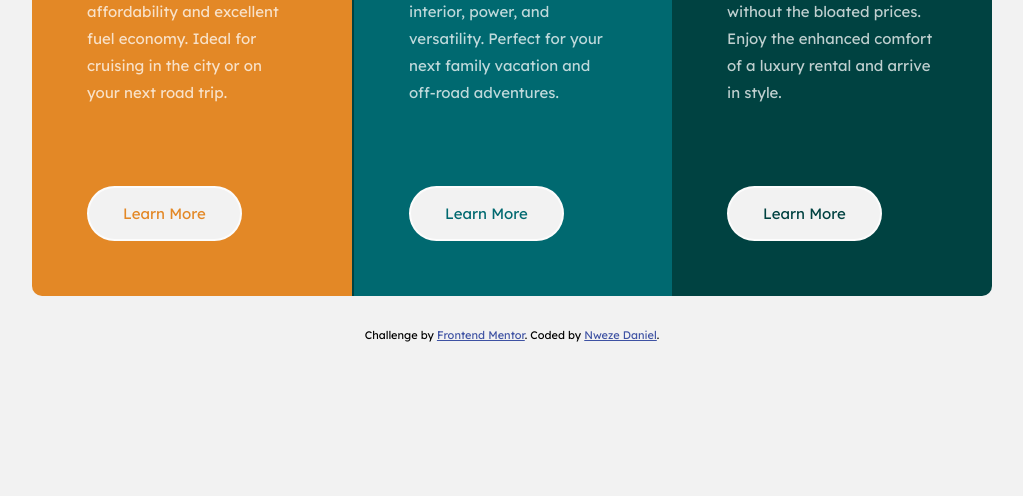
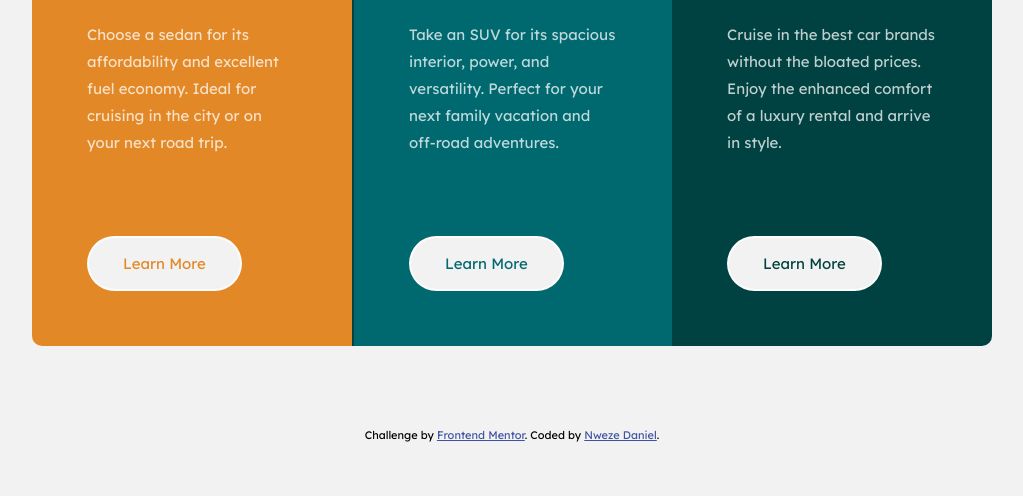
Before and after one commit to Flashdaniel/3-column-preview-card-component, a plain HTML site: page index.html in a window 1280 px wide. Shown: the part 304-800 px from the top of the page, without its empty margins (128-1151 px from the left). Drawn offline with nearby package versions, Linux system fonts and the light colour scheme.

Commit message:
adjust page height

```diff
--- a/css/style.css
+++ b/css/style.css
@@ -197,6 +197,8 @@ a {
     */
   .is-card-center {
     display: flex;
+    align-items: center;
+    justify-content: center;
   }
 
   .card--border-left {
@@ -224,4 +226,12 @@ a {
     border-top-right-radius: 10px;
     border-bottom-right-radius: 10px;
   }
+
+  body {
+    height: 100vh;
+  }
+
+  main {
+    height: inherit;
+  }
 }
```
